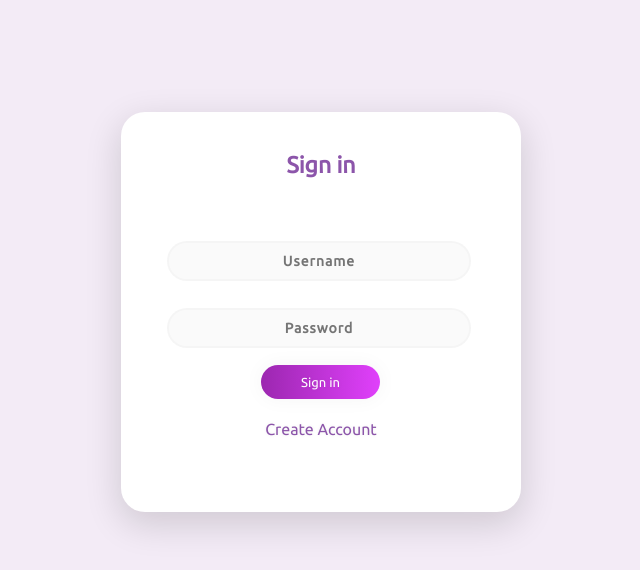
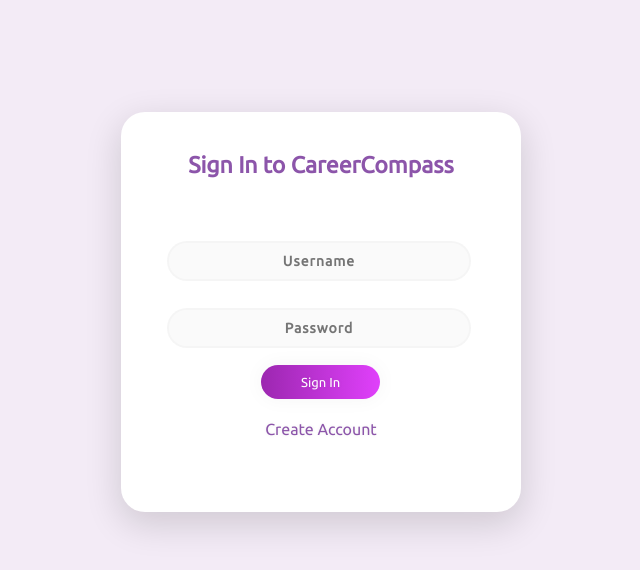
Before and after one commit to JoeBeyrer/CareerCompass, a Django app: page /careercompass/login/ in a window 1280 px wide. Shown: the top 570 px of the page, without its empty margins (319-959 px from the left). Run offline with Django 5.2, Linux system fonts and the light colour scheme.

Commit message:
Modified login screen welcome message

```diff
--- a/careercompass/careercompassapp/templates/login.html
+++ b/careercompass/careercompassapp/templates/login.html
@@ -111,16 +111,16 @@
         }
     }
   </style>
-  <title>Sign in</title>
+  <title>Sign In to CareerCompass</title>
 </head>
 
 <body>
   <div class="main">
-    <p class="sign" align="center">Sign in</p>
+    <p class="sign" align="center">Sign In to CareerCompass</p>
     <form class="form1">
       <input class="un " type="text" align="center" placeholder="Username">
       <input class="pass" type="password" align="center" placeholder="Password">
-      <a class="submit" align="center">Sign in</a>
+      <a class="submit" align="center">Sign In</a>
       <p class="forgot" align="center"><a href="http://127.0.0.1:8000/careercompass/create-account/">Create Account</p>
 
 
```
